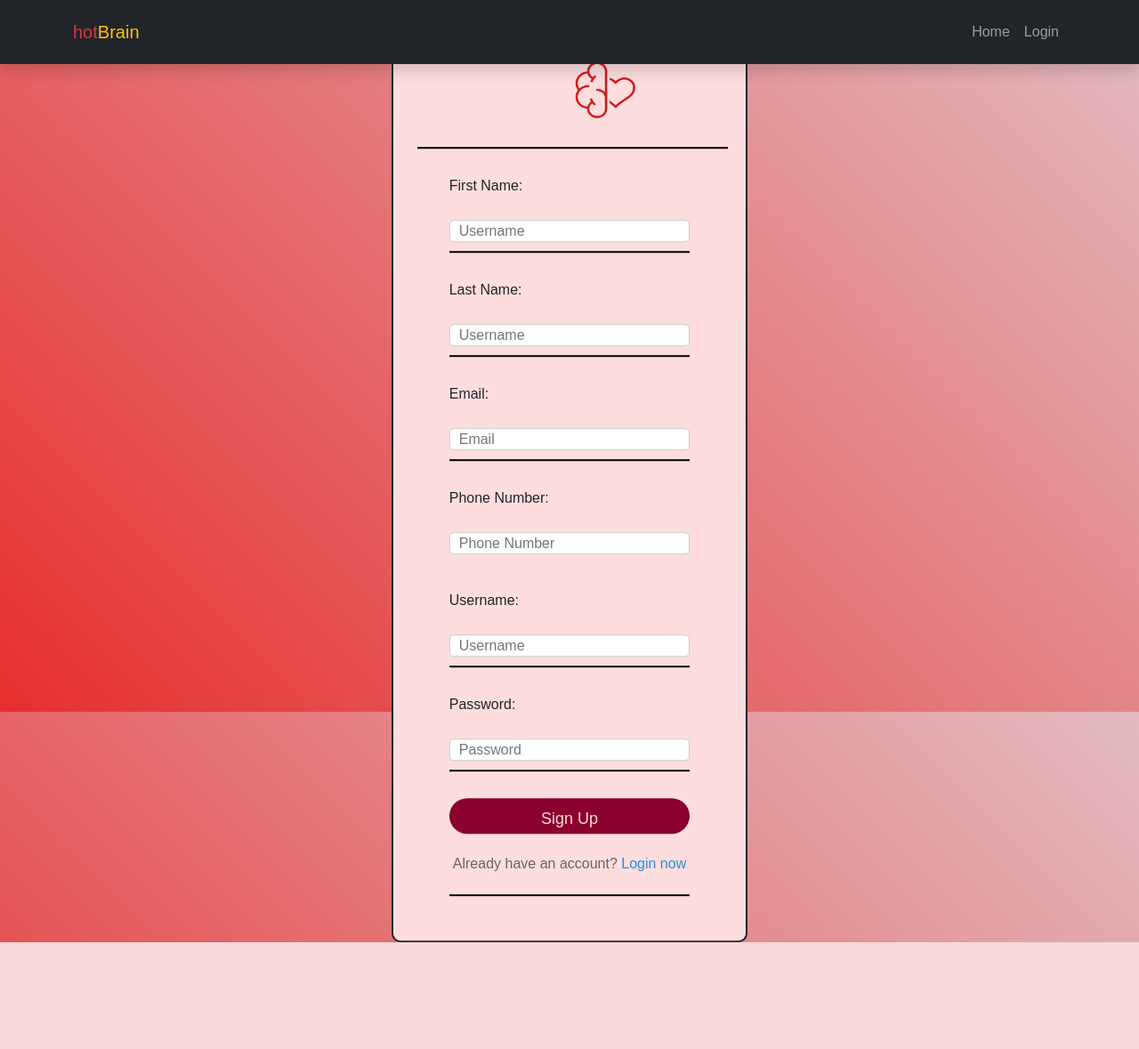
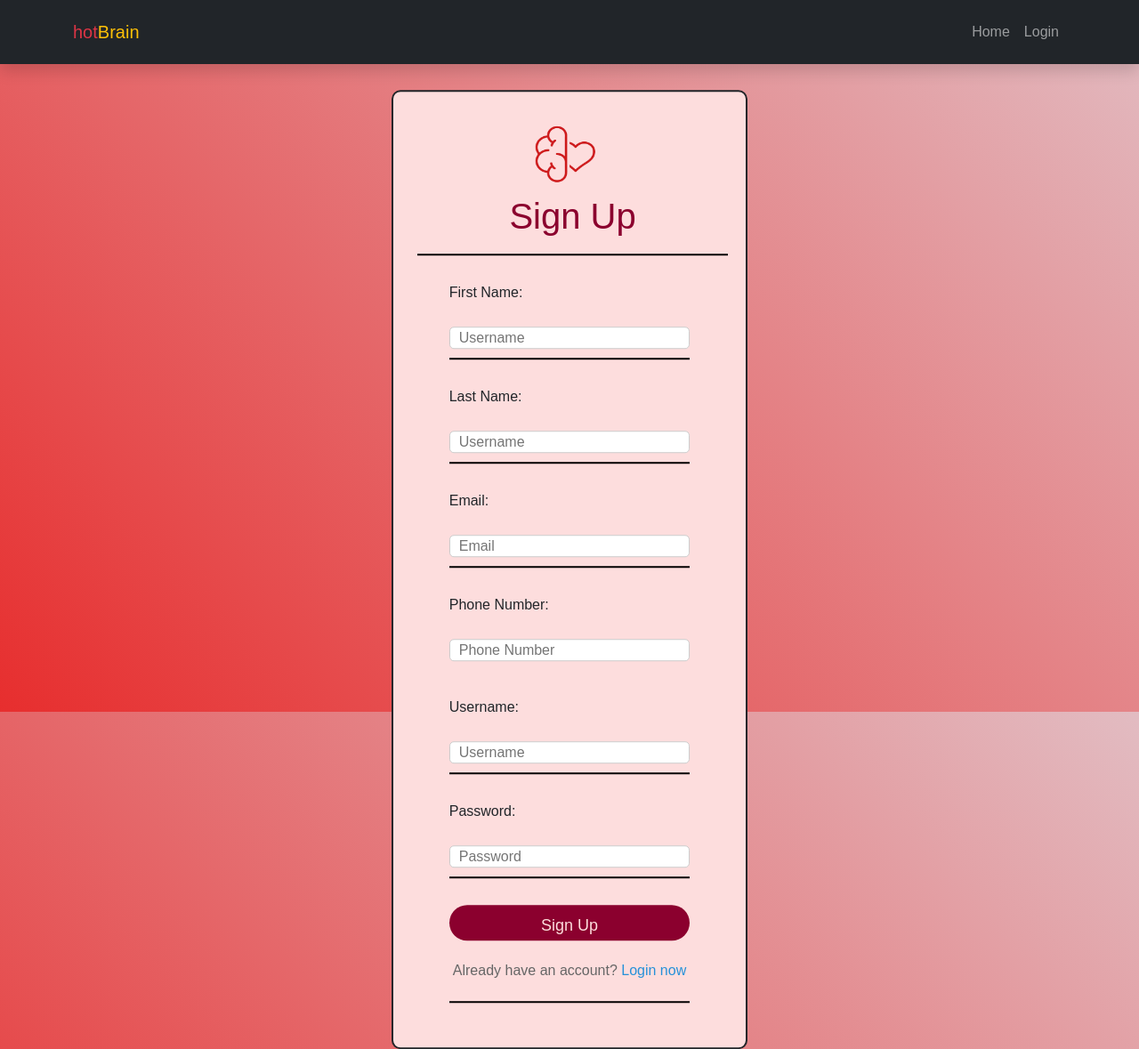
Before and after one commit to efelicidario/hot_Brain, a Flask app: page /signup in a window 1280 px wide. Shown: the whole page at 89% size. Before the commit the page ends 1059 px from the top, so only its background shows below. Run offline with Flask 3, Linux system fonts and the light colour scheme; some libraries are stand-ins or nearby versions.

Commit message:
logo and container fix

```diff
--- a/static/signup.css
+++ b/static/signup.css
@@ -14,7 +14,7 @@ img{
 
 .center{
     position: absolute;
-    top: 65%;
+    top: 80%;
     left: 50%;
     transform: translate(-50%, -50%);
     width: 25em;
--- a/templates/signup.html
+++ b/templates/signup.html
@@ -121,9 +121,8 @@
 
 
     <div class="center">
-        <h1>Sign Up
-            <img src="/static/pics/clearlogo.png" alt="Logo" style="height: 100px; width: 200px; ">
-        </h1>
+        <img src="/static/pics/clearlogo.png" alt="Logo" style="height: 100px; width: 200px; ">
+        <h1>Sign Up</h1>
 
         <form method="POST" action="">
             {{ form.hidden_tag() }}
```
